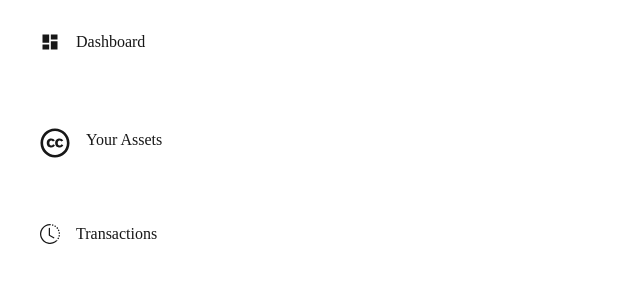
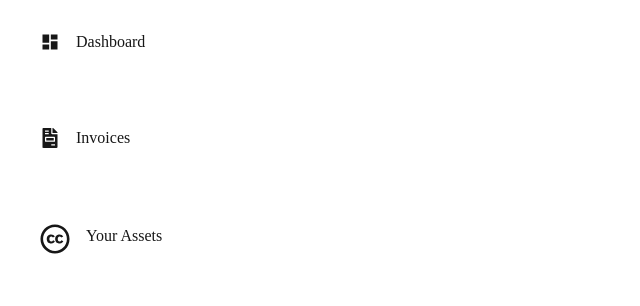
Before and after one commit to prudentelias1024/invoice-creator, a Next.js app: page /Dashboard in a window 1280 px wide. Shown: the top 306 px of the page, without its empty margins (0-640 px from the left). Built offline with nearby package versions, Linux system fonts and the light colour scheme.

Commit message:
Update DashboardNav.tsx

```diff
--- a/app/components/DashboardNav.tsx
+++ b/app/components/DashboardNav.tsx
@@ -2,7 +2,7 @@
 'use client'
 import React, { useState } from 'react'
 import { MdCancel, MdDashboard, MdLogout } from 'react-icons/md'
-import { FaArrowLeft, FaArrowRight, FaCreativeCommons, FaCreativeCommonsBy, FaHistory,  FaMoneyBill, FaMoneyBillWave, FaUser } from 'react-icons/fa'
+import { FaArrowLeft, FaArrowRight, FaCreativeCommons, FaCreativeCommonsBy, FaFileInvoice, FaHistory,  FaMoneyBill, FaMoneyBillWave, FaUser } from 'react-icons/fa'
 import { RxHamburgerMenu } from "react-icons/rx";
 // import { useSelector } from 'react-redux';
 import { BsClockHistory } from 'react-icons/bs';
@@ -85,6 +85,18 @@ export default function Navbar() {
 
      </Link>
 
+       <Link href='/dashboard/payments' className="w-full h-[3em] px-[1em] pt-[1em] pb-[1.5em]  inline-flex gap-[1em] lg:mt-[4em]'>
+">
+
+      <FaFileInvoice className='text-xl'/>
+      <p className='-mt-[.15em]'>
+        Invoices
+        </p>
+
+
+     </Link>
+
+
 
            <Link href='/dashboard/pay' className="w-full h-[3em] px-[1em] pt-[1em] pb-[1.5em]  inline-flex gap-[1em] lg:mt-[4em]'>
 ">
@@ -99,16 +111,6 @@ export default function Navbar() {
      </Link>
 
 
-           <Link href='/dashboard/payments' className="w-full h-[3em] px-[1em] pt-[1em] pb-[1.5em]  inline-flex gap-[1em] lg:mt-[4em]'>
-">
-
-      <BsClockHistory className='text-xl'/>
-      <p className='-mt-[.15em]'>
-        Transactions
-        </p>
-
-
-     </Link>
 
            <Link href='/dashboard/profile' className="w-full h-[3em] px-[1em] pt-[1em] pb-[2em]  inline-flex gap-[1em] lg:mt-[4em]'>
 ">
```
